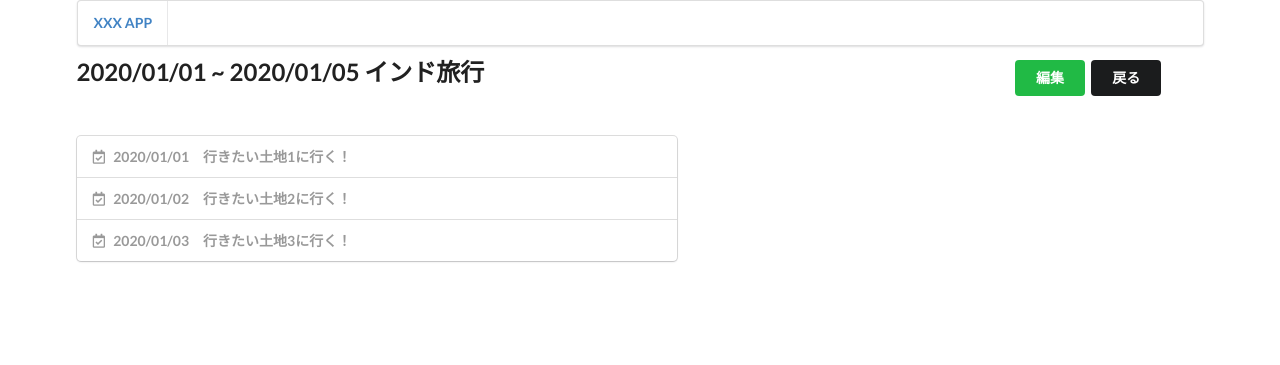
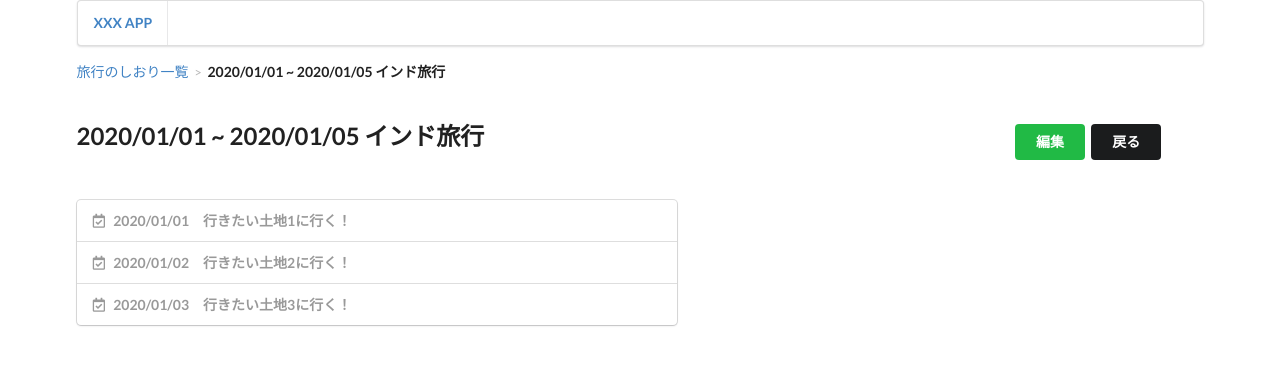
Before and after one commit to ytskmt14/django-sample, a Django app: page /detail in a window 1280 px wide. Shown: the top 365 px of the page. Run offline with Django 3.2, Linux system fonts and the light colour scheme; grey boxes labelled with a size stand in for pictures from a placeholder-image service; some libraries are stand-ins or nearby versions.

Commit message:
add breadcumb to detail.html

```diff
--- a/templates/bookmarkapp/detail.html
+++ b/templates/bookmarkapp/detail.html
@@ -13,8 +13,14 @@
 
 {### ページの内容を定義 ###}
 {% block content %}
+{### パンくずリスト ###}
+<div class="ui breadcrumb">
+  <a class="section" href="{% url 'bookmarkapp:index' %}">旅行のしおり一覧</a>
+  <div class="divider"> > </div>
+  <div class="active section">2020/01/01 ~ 2020/01/05 インド旅行</div>
+</div>
 <!-- タイトル -->
-<div class="ui grid">
+<div class="ui grid" style="margin-top:30px;">
     <div class="thirteen wide column">
         <h2 class="ui header">
             {## {% object.date_from %} ~ {% object.date_to %}  {% object.title %} ##}
```
